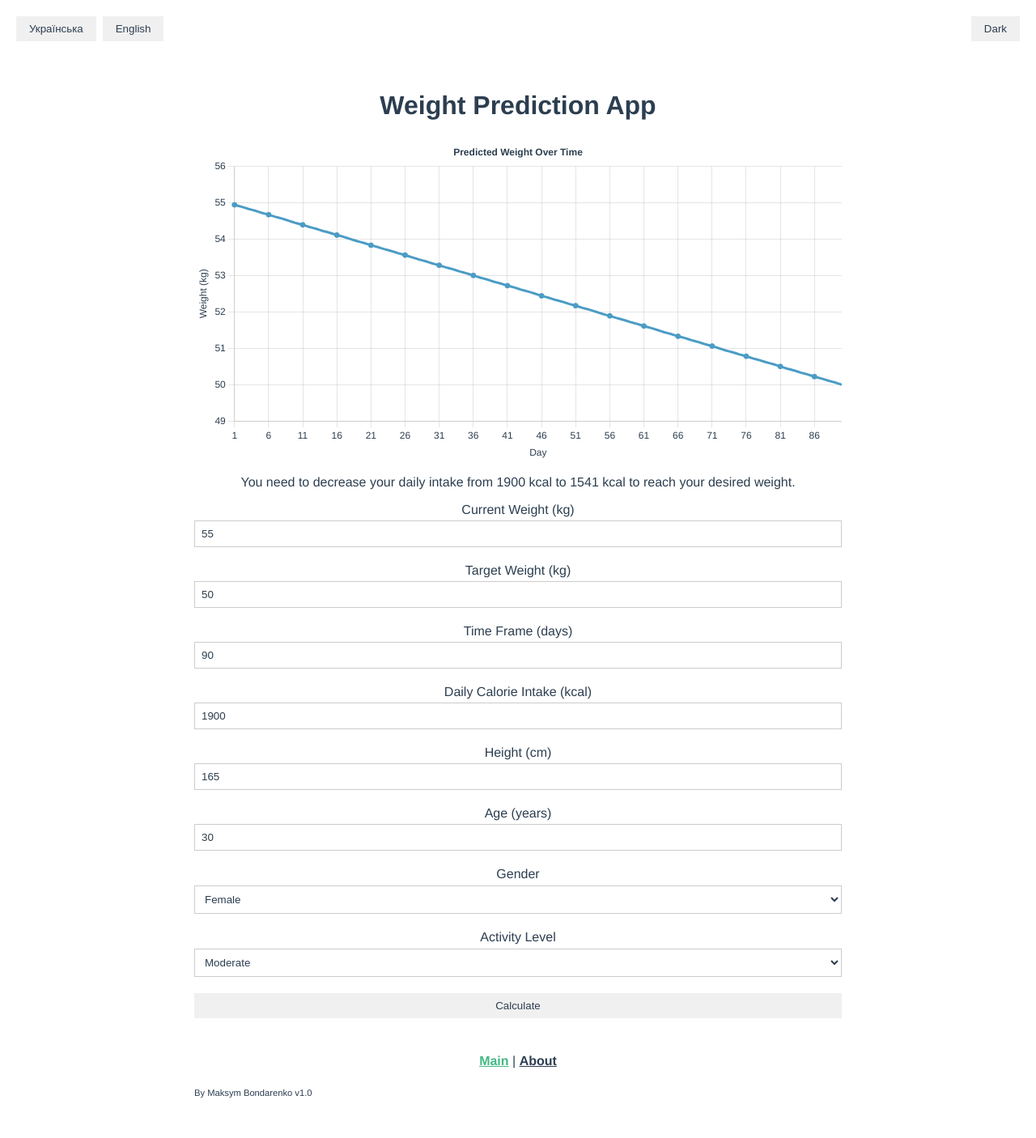
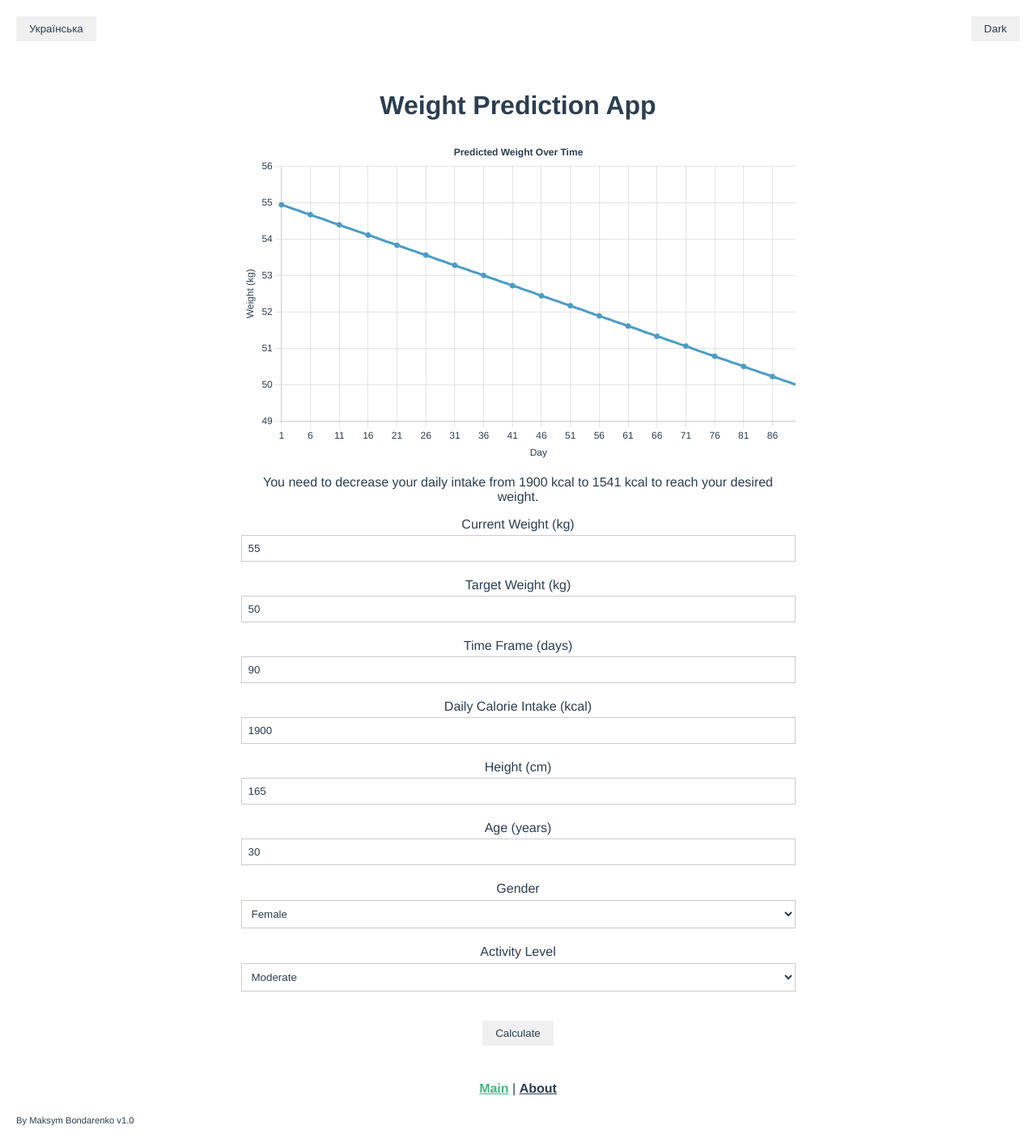
Before and after one commit to TenProtons/weight-prediction-app, a Vue app: page / in a window 1280 px wide. Shown: the whole page at 81% size. Before the commit the page ends 1364 px from the top, so only its background shows below. Built offline with nearby package versions, Linux system fonts and the light colour scheme.

Commit message:
in process

```diff
--- a/src/App.vue
+++ b/src/App.vue
@@ -2,8 +2,9 @@
   <div :class="['app', theme]">
     <div class="top-bar">
       <div class="language-switcher">
-        <button @click="changeLanguage('uk')">Українська</button>
-        <button @click="changeLanguage('en')">English</button>
+        <button @click="changeLanguage">
+          {{ locale === 'en' ? 'Українська' : 'English' }}
+        </button>
       </div>
       <div class="theme-switcher">
         <button @click="toggleTheme">
@@ -30,9 +31,9 @@ export default defineComponent({
     const { locale, t } = useI18n();
     const theme = ref('light-mode');
 
-    const changeLanguage = (lang: string) => {
-      locale.value = lang;
-      localStorage.setItem('Weight Prediction App language', lang);
+    const changeLanguage = () => {
+      locale.value = locale.value === 'en' ? 'uk' : 'en';
+      localStorage.setItem('Weight Prediction App language', locale.value);
     };
 
     const toggleTheme = () => {
@@ -66,6 +67,7 @@ export default defineComponent({
       changeLanguage,
       toggleTheme,
       theme,
+      locale,
       t,
     };
   },
@@ -74,6 +76,10 @@ export default defineComponent({
 
 <style lang="scss">
 .app {
+  display: flex;
+  flex-direction: column;
+  flex: 1;
+  padding-bottom: var(--16);
   font-family: Avenir, Helvetica, Arial, sans-serif;
   text-align: center;
   color: var(--text-color);
@@ -85,11 +91,6 @@ export default defineComponent({
   display: flex;
   justify-content: space-between;
   padding: var(--20);
-}
-
-.language-switcher {
-  display: flex;
-  gap: var(--8);
 }
 
 nav {
@@ -107,9 +108,8 @@ nav {
 
 .version {
   display: block;
-  margin: auto;
   max-width: 800px;
-  padding-bottom: var(--8);
+  padding-inline: var(--20);
   text-align: left;
   font-size: 0.7em;
   color: var(--text-color);
--- a/src/components/UserInputForm.vue
+++ b/src/components/UserInputForm.vue
@@ -80,7 +80,7 @@
       required
     />
 
-    <button type="submit" :disabled="!isFormValid">
+    <button class="form-container__submit-button" type="submit" :disabled="!isFormValid">
       {{ t('calculate') }}
     </button>
   </form>
@@ -290,19 +290,16 @@ export default defineComponent({
 .form-container {
   display: flex;
   flex-direction: column;
+  gap: var(--20);
   background-color: var(--background-color);
   color: var(--text-color);
 
-  &__input,
-  &__select {
-    margin-bottom: var(--20);
-  }
-}
-
-button {
+  &__submit-button {
+    margin: var(--16) auto 0;
+    max-width: 200px;
+    padding: var(--8) var(--16);
     background-color: var(--button-background);
     color: var(--button-text-color);
-  padding: var(--8) var(--16);
     border: none;
     cursor: pointer;
 
@@ -316,4 +313,5 @@ button {
       background-color: var(--button-background-hover);
     }
   }
+}
 </style>
--- a/src/styles/styles.scss
+++ b/src/styles/styles.scss
@@ -52,11 +52,21 @@
 }
 
 /* Global styles */
+* {
+  box-sizing: border-box;
+}
+
 body {
   margin: 0;
   padding: 0;
   background-color: var(--background-color);
   color: var(--text-color);
+}
+
+#app {
+  display: flex;
+  flex-direction: column;
+  height: 100vh;
 }
 
 button {
@@ -73,10 +83,10 @@ button {
 
 input,
 select {
+  padding: var(--8);
   background-color: var(--input-background);
   color: var(--input-text-color);
   border: 1px solid #ccc;
-  padding: var(--8);
 
   &:focus {
     outline: 2px solid var(--active-link-color);
--- a/src/views/AboutView.vue
+++ b/src/views/AboutView.vue
@@ -1,5 +1,13 @@
 <template>
-  <div class="about">
+  <div class="about-view">
     <h1>This is an about page</h1>
   </div>
 </template>
+
+<style lang="scss" scoped>
+.about-view {
+  display: flex;
+  flex-direction: column;
+  flex: 1;
+}
+</style>
--- a/src/views/MainView.vue
+++ b/src/views/MainView.vue
@@ -110,7 +110,11 @@ export default defineComponent({
 
 <style lang="scss" scoped>
 .main-view {
-  max-width: 800px;
+  display: flex;
+  flex-direction: column;
+  flex: 1;
+  width: 100%;
+  max-width: 725px;
   margin: 0 auto;
   padding: var(--20);
 }
```
Lines whose indentation alone changed are shown as unchanged.
